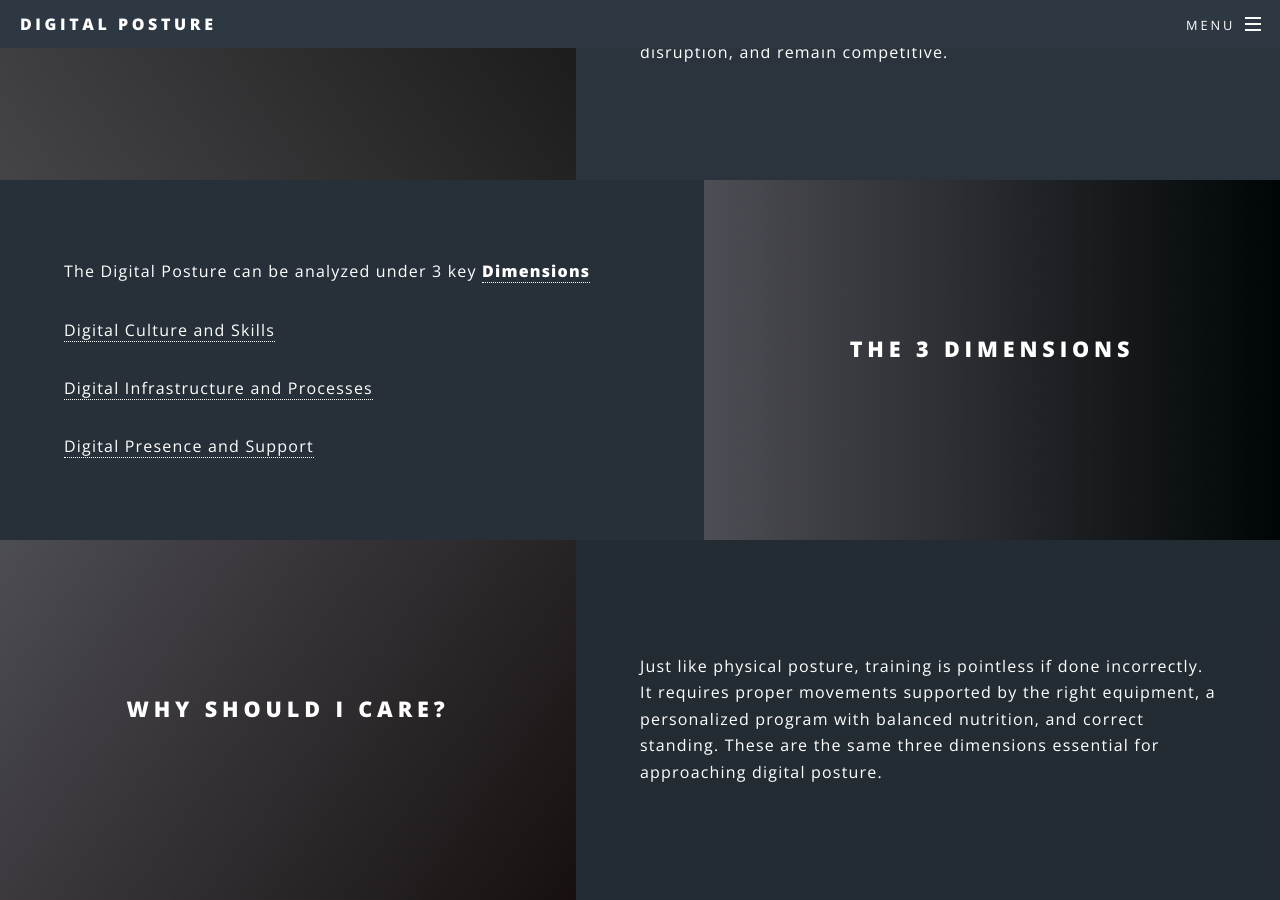
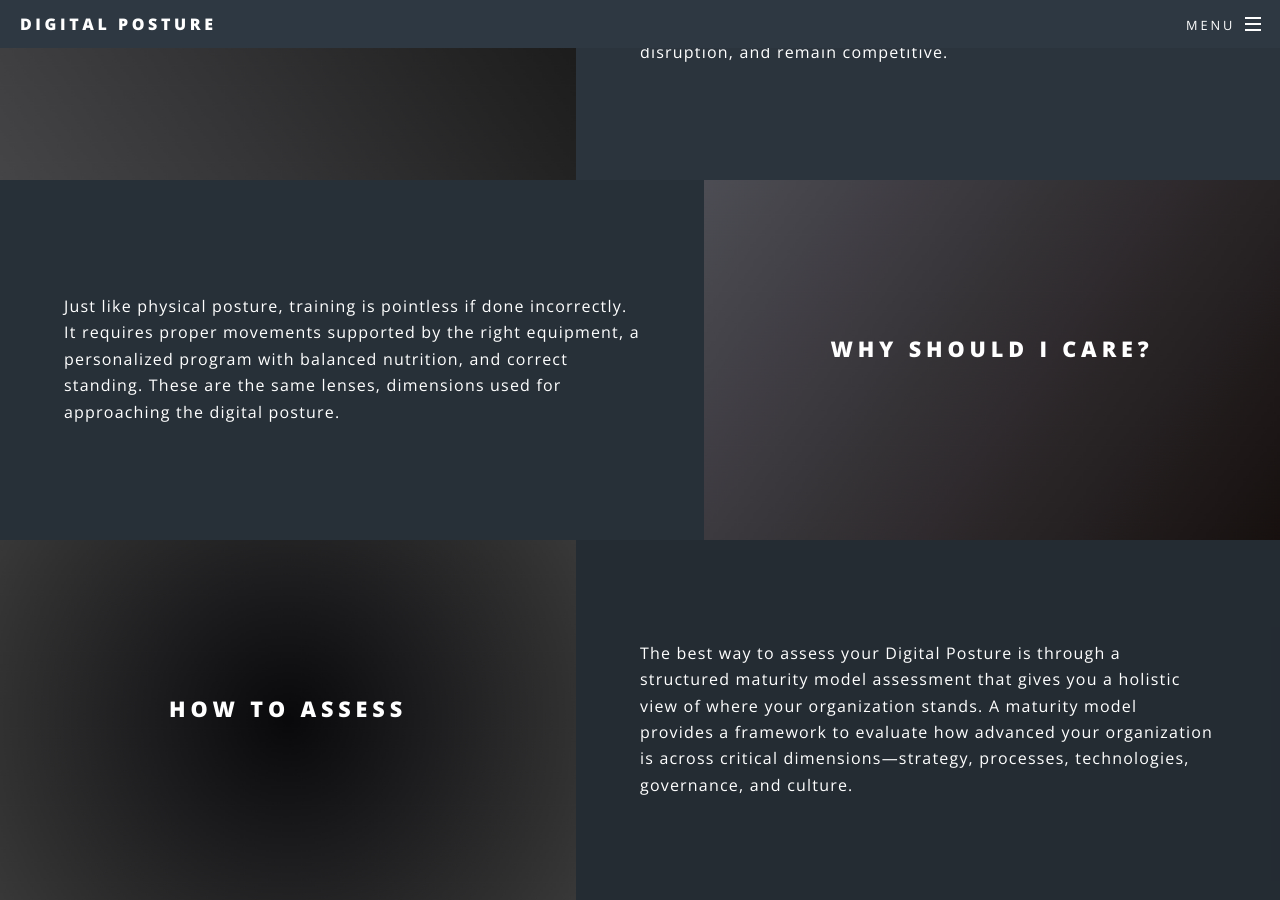
Before and after one commit to mixxr/mixxr.github.io, a Jekyll site: the page built from index.html, in a window 1280 px wide and 900 px high, scrolled down 1660 px. Built offline with Jekyll 4.4.1, drawn with Linux system fonts in a browser that asks for light colours; some of the changed text lies outside the part shown.

Commit message:
about-us

```diff
--- a/index.html
+++ b/index.html
@@ -47,26 +47,13 @@
 		</section>
 		<section class="spotlight">
 			<div class="image"
-				style="background-image: url(images/pic02.jpg); background-size: cover; background-position: center; min-height: 40vh; display:flex; align-items:center; justify-content:center;">
-				<h2>The 3 Dimensions</h2>
-			</div>
-			<div class="content">
-				<p>The Digital Posture can be analyzed under 3 key <a href="3dimensions"><span
-							class="dp-dimensions-label">Dimensions</span></a></p>
-				{% for file in site.digital_posture %}
-				<p><a href="{{ file.url }}">{{ file.title }}</a></p>
-				{% endfor %}
-			</div>
-		</section>
-		<section class="spotlight">
-			<div class="image"
 				style="background-image: url(images/pic03.jpg); background-size: cover; background-position: center; min-height: 40vh; display:flex; align-items:center; justify-content:center;">
 				<h2>Why should I care?</h2>
 			</div>
 			<div class="content">
 				<p>Just like physical posture, training is pointless if done incorrectly. It requires proper movements
 					supported by the right equipment, a personalized program with balanced nutrition, and correct
-					standing. These are the same three dimensions essential for approaching digital posture.</p>
+					standing. These are the same lenses, dimensions used for approaching the digital posture.</p>
 			</div>
 		</section>
 		<section class="spotlight">
@@ -79,6 +66,17 @@
 					gives you a holistic view of where your organization stands. A maturity model provides a framework
 					to evaluate how advanced your organization is across critical dimensions—strategy, processes,
 					technologies, governance, and culture.</p>
+			</div>
+		</section>
+				<section class="spotlight">
+			<div class="image"
+				style="background-image: url(images/pic02.jpg); background-size: cover; background-position: center; min-height: 40vh; display:flex; align-items:center; justify-content:center;">
+				<h2>How we can help</h2>
+			</div>
+			<div class="content">
+				<p>We are a network of fractional C-level advisors who support SMEs in defining and adopting the right digital posture
+					aligned with their growth objectives. Through a structured process — including interviews, document analysis, and technical assessments —
+					we identify areas for improvement and opportunities for development across the <a href="{% link 3dimensions.html %}">3 Key Dimensions of Digital Posture</a>.</p>
 			</div>
 		</section>
 	</section>
```
Also changed, not shown: favicon.ico.
